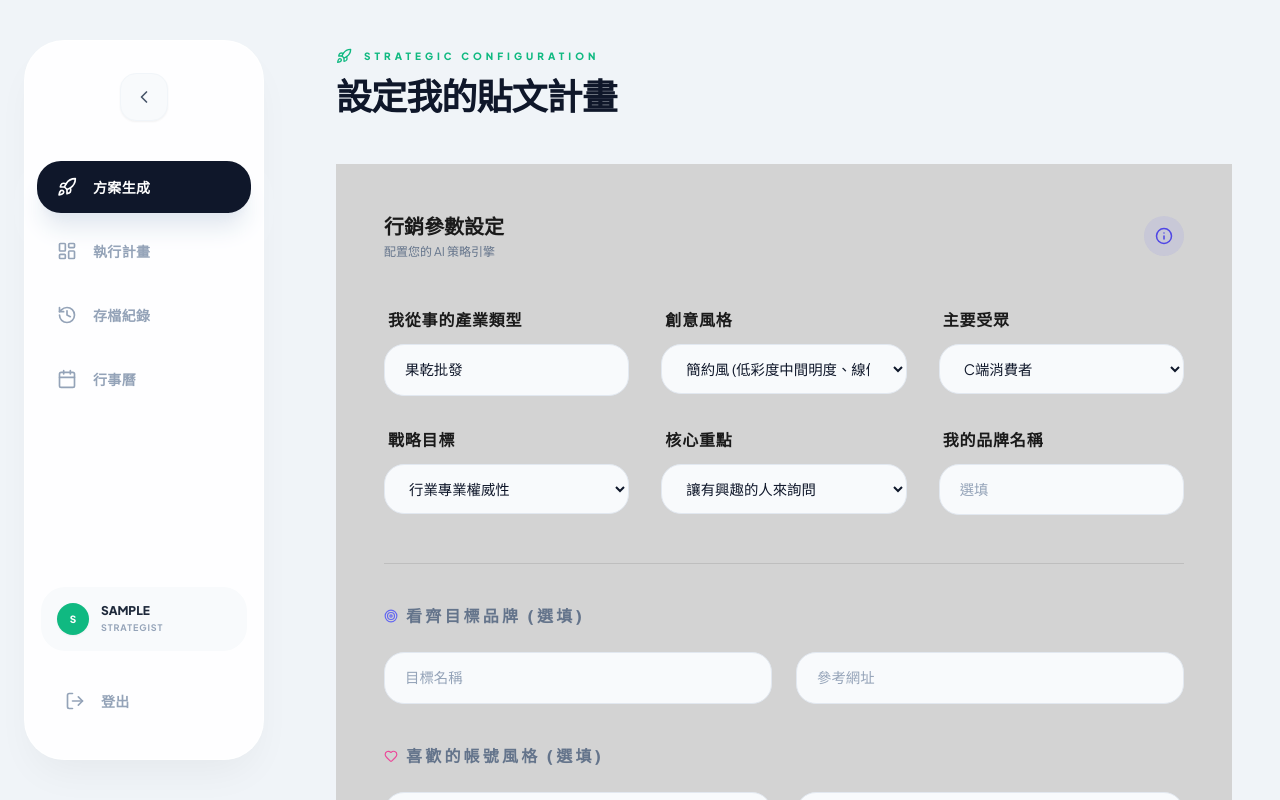
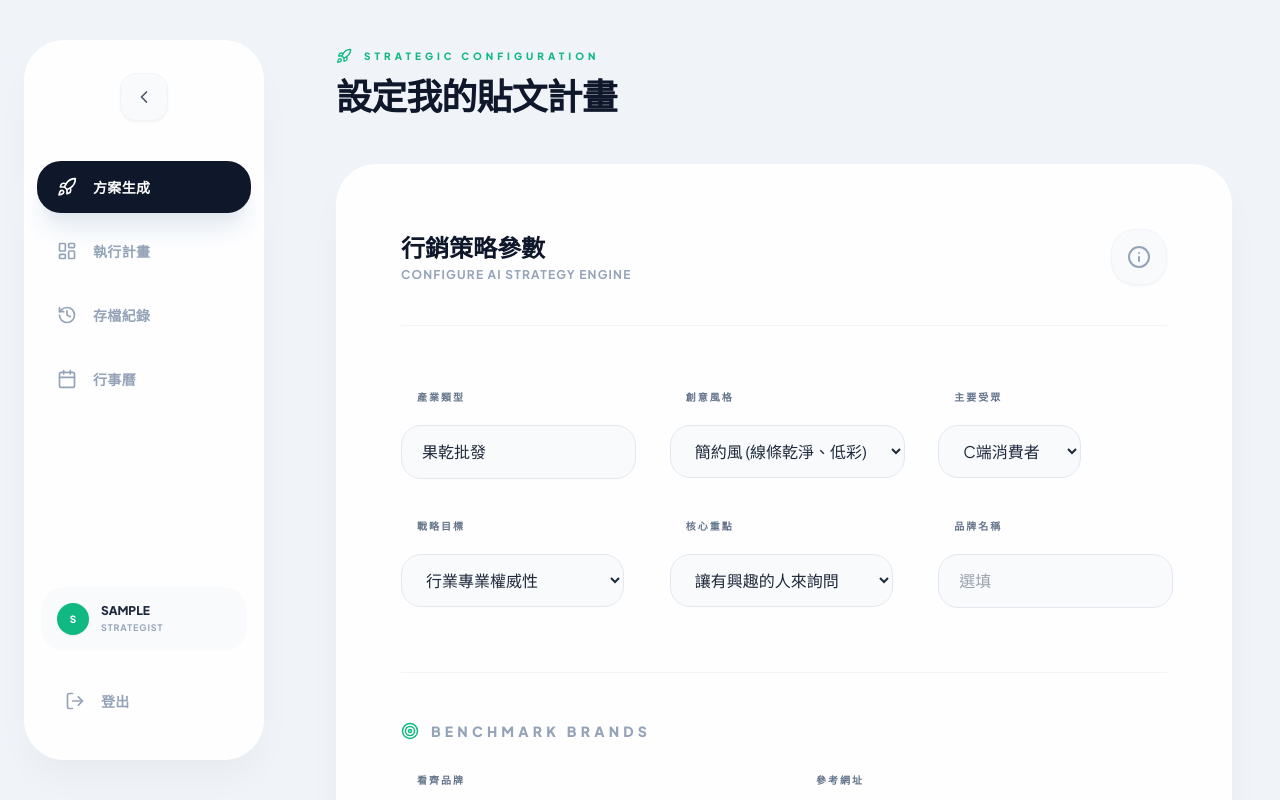
Before and after one commit to adolph45/my-ai-marketing, a React (Vite) app: page / in a window 1280 px wide. Both pictures are taken after typing "Sample" into the empty fields and a click on the button "進入系統". Shown: the top 800 px of the page. Built offline with nearby package versions, Linux system fonts and the light colour scheme.

Commit message:
Refactor MarketingForm styles and layout

```diff
--- a/components/MarketingForm.tsx
+++ b/components/MarketingForm.tsx
@@ -12,13 +12,13 @@ interface Props {
 
 const MarketingForm: React.FC<Props> = ({ formData, setFormData, onSubmit, loading }) => {
   const styles = [
-    { name: '無印風', desc: '白灰色、莫蘭迪低彩度、簡潔' },
-    { name: '工業風', desc: '風格強烈、鮮明對比、50%深色' },
-    { name: '時尚風', desc: '明亮主色、低彩度輔色、主視覺強調' },
-    { name: '簡約風', desc: '低彩度中間明度、線條俐落' },
-    { name: '卡通漫畫', desc: '美式漫畫風格' },
-    { name: '日系動漫', desc: '日式細緻動漫風格' },
-    { name: '韓系偶像', desc: '韓系細緻潮流風格' },
+    { name: '無印風', desc: '低彩度、簡潔' },
+    { name: '工業風', desc: '鮮明對比、深色' },
+    { name: '時尚風', desc: '明亮、主視覺強' },
+    { name: '簡約風', desc: '線條乾淨、低彩' },
+    { name: '卡通漫畫', desc: '美式風格' },
+    { name: '日系動漫', desc: '細緻動漫' },
+    { name: '韓系偶像', desc: '細緻潮流' },
   ];
 
   const handleSubmit = (e: React.FormEvent) => {
@@ -30,79 +30,90 @@ const MarketingForm: React.FC<Props> = ({ formData, setFormData, onSubmit, loadi
     setFormData({ ...formData, [field]: value });
   };
 
-  const inputClasses = "w-full bg-white/60 backdrop-blur-sm rounded-2xl px-5 py-4 text-slate-900 placeholder:text-slate-400 focus:ring-2 focus:ring-indigo-500 outline-none transition-all border border-white/40 text-[0.9rem]";
-  const labelClasses = "font-bold text-[#1a1a1a] uppercase tracking-wider mb-2 block ml-1 text-[1rem]";
-  const sectionTitleClasses = "font-black text-slate-500 uppercase tracking-[0.2em] mb-4 flex items-center gap-2 text-[1rem]";
+  const labelClasses = "font-black text-slate-500 uppercase tracking-[0.2em] mb-3 block ml-4 text-[10px]";
 
   return (
-    <form onSubmit={handleSubmit} className="dashboard-card p-8 md:p-12 space-y-12 animate-in fade-in duration-500 bg-[#D3D3D3]">
-      <div className="flex items-center justify-between">
-        <div className="text-left">
-          <h3 className="text-xl font-bold text-[#1a1a1a]">行銷參數設定</h3>
-          <p className="text-xs text-slate-500 mt-1">配置您的 AI 策略引擎</p>
+    <form onSubmit={handleSubmit} className="glass-card p-12 md:p-16 space-y-16 animate-in fade-in duration-700">
+      <div className="flex items-center justify-between border-b border-slate-100 pb-10">
+        <div className="text-left space-y-1">
+          <h3 className="text-2xl font-extrabold text-slate-900">行銷策略參數</h3>
+          <p className="text-xs text-slate-400 font-bold uppercase tracking-widest">Configure AI Strategy Engine</p>
         </div>
-        <div className="w-10 h-10 bg-indigo-500/10 text-indigo-600 rounded-full flex items-center justify-center"><Info size={18} /></div>
+        <div className="w-14 h-14 bg-slate-50 text-slate-400 rounded-3xl flex items-center justify-center border border-slate-100 shadow-sm"><Info size={24} /></div>
       </div>
 
-      <div className="grid md:grid-cols-2 lg:grid-cols-3 gap-8">
-        <div className="space-y-1 text-left">
-          <label className={labelClasses}>我從事的產業類型</label>
-          <input type="text" className={inputClasses} placeholder="例如：咖啡廳、室內設計..." value={formData.industry} onChange={(e) => handleChange('industry', e.target.value)} required />
+      <div className="grid md:grid-cols-2 lg:grid-cols-3 gap-10">
+        <div className="space-y-2 text-left">
+          <label className={labelClasses}>產業類型</label>
+          <input type="text" placeholder="例如：咖啡廳..." value={formData.industry} onChange={(e) => handleChange('industry', e.target.value)} required />
         </div>
-        <div className="space-y-1 text-left">
+        <div className="space-y-2 text-left">
           <label className={labelClasses}>創意風格</label>
-          <select className={inputClasses} value={formData.style} onChange={(e) => handleChange('style', e.target.value)}>
+          <select value={formData.style} onChange={(e) => handleChange('style', e.target.value)}>
             {styles.map(s => <option key={s.name} value={s.name}>{s.name} ({s.desc})</option>)}
           </select>
         </div>
-        <div className="space-y-1 text-left">
+        <div className="space-y-2 text-left">
           <label className={labelClasses}>主要受眾</label>
-          <select className={inputClasses} value={formData.audience} onChange={(e) => handleChange('audience', e.target.value)}>
+          <select value={formData.audience} onChange={(e) => handleChange('audience', e.target.value)}>
             {['B端中盤商', 'C端消費者', 'B端零售商', '準備要創業', '企業經營者'].map(o => <option key={o} value={o}>{o}</option>)}
           </select>
         </div>
-        <div className="space-y-1 text-left">
+        <div className="space-y-2 text-left">
           <label className={labelClasses}>戰略目標</label>
-          <select className={inputClasses} value={formData.marketingGoal} onChange={(e) => handleChange('marketingGoal', e.target.value)}>
+          <select value={formData.marketingGoal} onChange={(e) => handleChange('marketingGoal', e.target.value)}>
             {['行業專業權威性', '有趣的專業領域知識', '活潑的介紹我的專業', '生活化的介紹專業知識', '產生同業合作機會'].map(o => <option key={o} value={o}>{o}</option>)}
           </select>
         </div>
-        <div className="space-y-1 text-left">
+        <div className="space-y-2 text-left">
           <label className={labelClasses}>核心重點</label>
-          <select className={inputClasses} value={formData.strategyFocus} onChange={(e) => handleChange('strategyFocus', e.target.value)}>
+          <select value={formData.strategyFocus} onChange={(e) => handleChange('strategyFocus', e.target.value)}>
             {['更多我主要客戶的銷售', '更多陌生客戶的開發', '我與粉絲的互動', '讓有興趣的人來詢問'].map(o => <option key={o} value={o}>{o}</option>)}
           </select>
         </div>
-        <div className="space-y-1 text-left">
-          <label className={labelClasses}>我的品牌名稱</label>
-          <input type="text" className={inputClasses} placeholder="選填" value={formData.brandName} onChange={(e) => handleChange('brandName', e.target.value)} />
+        <div className="space-y-2 text-left">
+          <label className={labelClasses}>品牌名稱</label>
+          <input type="text" placeholder="選填" value={formData.brandName} onChange={(e) => handleChange('brandName', e.target.value)} />
         </div>
       </div>
 
-      <div className="space-y-10 pt-10 border-t border-black/10">
-        <div className="space-y-6">
-          <h4 className={sectionTitleClasses}><Target size={14} className="text-indigo-500" /> 看齊目標品牌 (選填)</h4>
-          <div className="grid md:grid-cols-2 gap-6">
-            <input type="text" className={inputClasses} placeholder="目標名稱" value={formData.targetBrandName} onChange={(e) => handleChange('targetBrandName', e.target.value)} />
-            <input type="url" className={inputClasses} placeholder="參考網址" value={formData.targetBrandUrl} onChange={(e) => handleChange('targetBrandUrl', e.target.value)} />
+      <div className="space-y-12 pt-12 border-t border-slate-100">
+        <div className="space-y-8 text-left">
+          <h4 className="flex items-center gap-3 text-sm font-black text-slate-400 uppercase tracking-[0.3em]"><Target size={18} className="text-emerald-500" /> Benchmark Brands</h4>
+          <div className="grid md:grid-cols-2 gap-8">
+            <div className="space-y-2">
+              <label className={labelClasses}>看齊品牌</label>
+              <input type="text" placeholder="品牌名稱" value={formData.targetBrandName} onChange={(e) => handleChange('targetBrandName', e.target.value)} />
+            </div>
+            <div className="space-y-2">
+              <label className={labelClasses}>參考網址</label>
+              <input type="url" placeholder="URL" value={formData.targetBrandUrl} onChange={(e) => handleChange('targetBrandUrl', e.target.value)} />
+            </div>
           </div>
         </div>
-        <div className="space-y-6">
-          <h4 className={sectionTitleClasses}><Heart size={14} className="text-pink-500" /> 喜歡的帳號風格 (選填)</h4>
-          <div className="grid md:grid-cols-2 gap-6">
-            <input type="text" className={inputClasses} placeholder="創作者名稱" value={formData.favoriteCreatorName} onChange={(e) => handleChange('favoriteCreatorName', e.target.value)} />
-            <input type="url" className={inputClasses} placeholder="參考網址" value={formData.favoriteCreatorUrl} onChange={(e) => handleChange('favoriteCreatorUrl', e.target.value)} />
+
+        <div className="space-y-8 text-left">
+          <h4 className="flex items-center gap-3 text-sm font-black text-slate-400 uppercase tracking-[0.3em]"><Heart size={18} className="text-pink-500" /> Inspiration Accounts</h4>
+          <div className="grid md:grid-cols-2 gap-8">
+            <div className="space-y-2">
+              <label className={labelClasses}>喜歡的創作者</label>
+              <input type="text" placeholder="名稱" value={formData.favoriteCreatorName} onChange={(e) => handleChange('favoriteCreatorName', e.target.value)} />
+            </div>
+            <div className="space-y-2">
+              <label className={labelClasses}>參考網址</label>
+              <input type="url" placeholder="URL" value={formData.favoriteCreatorUrl} onChange={(e) => handleChange('favoriteCreatorUrl', e.target.value)} />
+            </div>
           </div>
         </div>
       </div>
 
-      <div className="pt-10 border-t border-black/10 text-left">
-        <label className={labelClasses}>聯絡資訊與 CTA</label>
-        <textarea className={`${inputClasses} h-32`} placeholder="官方LINE、網站連結等..." value={formData.contactInfo} onChange={(e) => handleChange('contactInfo', e.target.value)} />
+      <div className="pt-12 border-t border-slate-100 text-left">
+        <label className={labelClasses}>聯絡資訊與 Call-to-Action</label>
+        <textarea className="w-full h-40 !rounded-[32px]" placeholder="官方LINE、網站連結等..." value={formData.contactInfo} onChange={(e) => handleChange('contactInfo', e.target.value)} />
       </div>
 
-      <button type="submit" disabled={loading} className="w-full bg-indigo-600 hover:bg-indigo-700 text-white rounded-2xl py-6 font-bold tracking-[0.2em] flex items-center justify-center space-x-3 shadow-xl transition-all active:scale-95 disabled:opacity-50">
-        {loading ? <><Loader2 className="animate-spin" /><span>策略運算中...</span></> : <><Wand2 /><span>打造我的貼文計畫</span></>}
+      <button type="submit" disabled={loading} className="w-full btn-emerald py-8 font-black text-sm tracking-[0.3em] uppercase flex items-center justify-center space-x-4 shadow-2xl shadow-emerald-200 transition-all active:scale-[0.98] disabled:opacity-50">
+        {loading ? <><Loader2 className="animate-spin" /><span>策略引擎運算中...</span></> : <><Wand2 /><span>啟動我的行銷計畫</span></>}
       </button>
     </form>
   );
```
